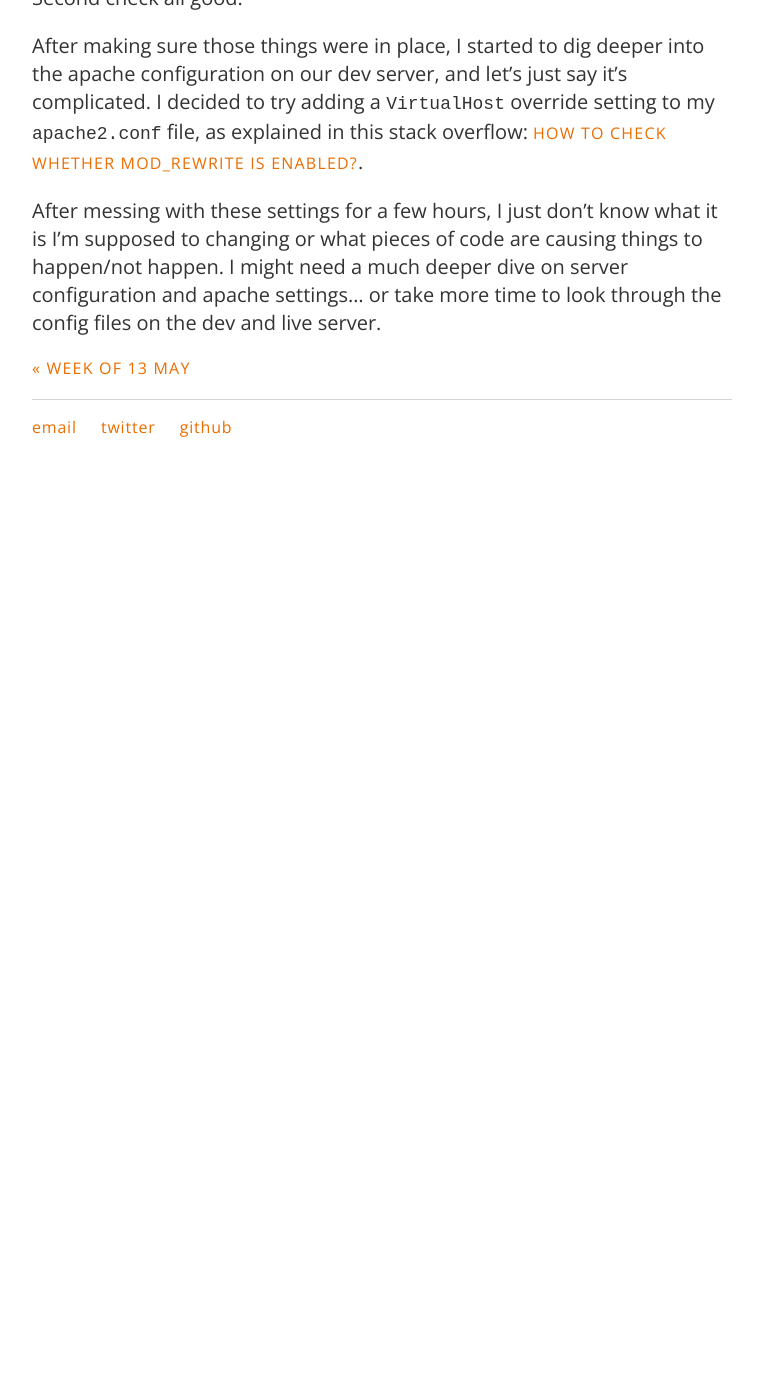
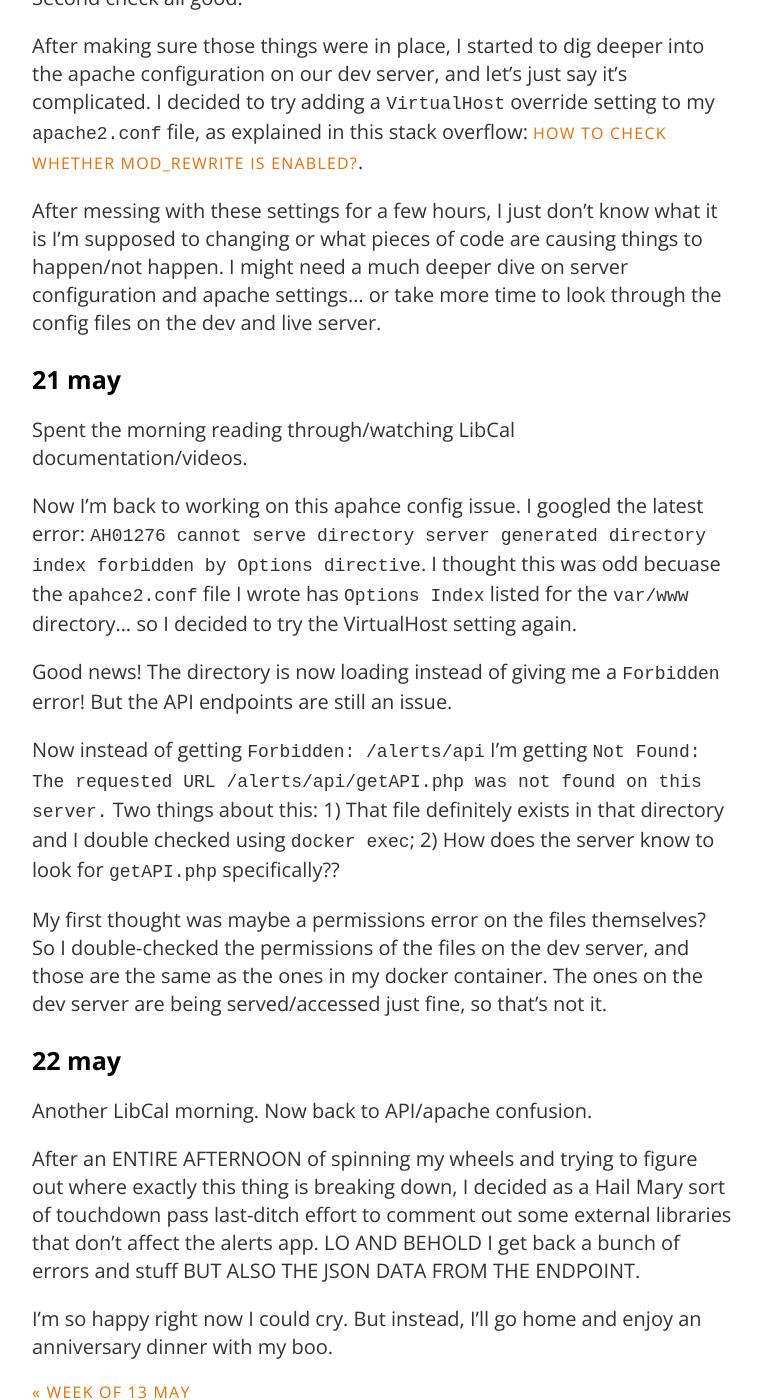
Before and after one commit to carylwyatt/carylwyatt.github.io, a Jekyll site: the page built from _posts/2019-05-20-week-of-20-may.md, in a window 1280 px wide and 1400 px high, scrolled down 1238 px. Shown: the whole window, without its empty margins (258-1021 px from the left). Built offline with Jekyll 4.4.1, drawn with Linux system fonts in a browser that asks for light colours; before the commit the page ends 1716 px from its top, so only the background shows below that.

Commit message:
done did the thing

```diff
--- a/_posts/2019-05-20-week-of-20-may.md
+++ b/_posts/2019-05-20-week-of-20-may.md
@@ -25,3 +25,23 @@ First up: the block of code in the blog post is already in my `.htaccess` folder
 After making sure those things were in place, I started to dig deeper into the apache configuration on our dev server, and let's just say it's complicated. I decided to try adding a `VirtualHost` override setting to my `apache2.conf` file, as explained in this stack overflow: [How to check whether mod_rewrite is enabled?](https://stackoverflow.com/questions/7337724/how-to-check-whether-mod-rewrite-is-enable-on-server).
 
 After messing with these settings for a few hours, I just don't know what it is I'm supposed to changing or what pieces of code are causing things to happen/not happen. I might need a much deeper dive on server configuration and apache settings... or take more time to look through the config files on the dev and live server.
+
+### 21 may
+
+Spent the morning reading through/watching LibCal documentation/videos.
+
+Now I'm back to working on this apahce config issue. I googled the latest error: `AH01276 cannot serve directory server generated directory index forbidden by Options directive`. I thought this was odd becuase the `apahce2.conf` file I wrote has `Options Index` listed for the `var/www` directory... so I decided to try the VirtualHost setting again.
+
+Good news! The directory is now loading instead of giving me a `Forbidden` error! But the API endpoints are still an issue.
+
+Now instead of getting `Forbidden: /alerts/api` I'm getting `Not Found: The requested URL /alerts/api/getAPI.php was not found on this server.` Two things about this: 1) That file definitely exists in that directory and I double checked using `docker exec`; 2) How does the server know to look for `getAPI.php` specifically??
+
+My first thought was maybe a permissions error on the files themselves? So I double-checked the permissions of the files on the dev server, and those are the same as the ones in my docker container. The ones on the dev server are being served/accessed just fine, so that's not it.
+
+### 22 may
+
+Another LibCal morning. Now back to API/apache confusion.
+
+After an ENTIRE AFTERNOON of spinning my wheels and trying to figure out where exactly this thing is breaking down, I decided as a Hail Mary sort of touchdown pass last-ditch effort to comment out some external libraries that don't affect the alerts app. LO AND BEHOLD I get back a bunch of errors and stuff BUT ALSO THE JSON DATA FROM THE ENDPOINT.
+
+I'm so happy right now I could cry. But instead, I'll go home and enjoy an anniversary dinner with my boo.
```
